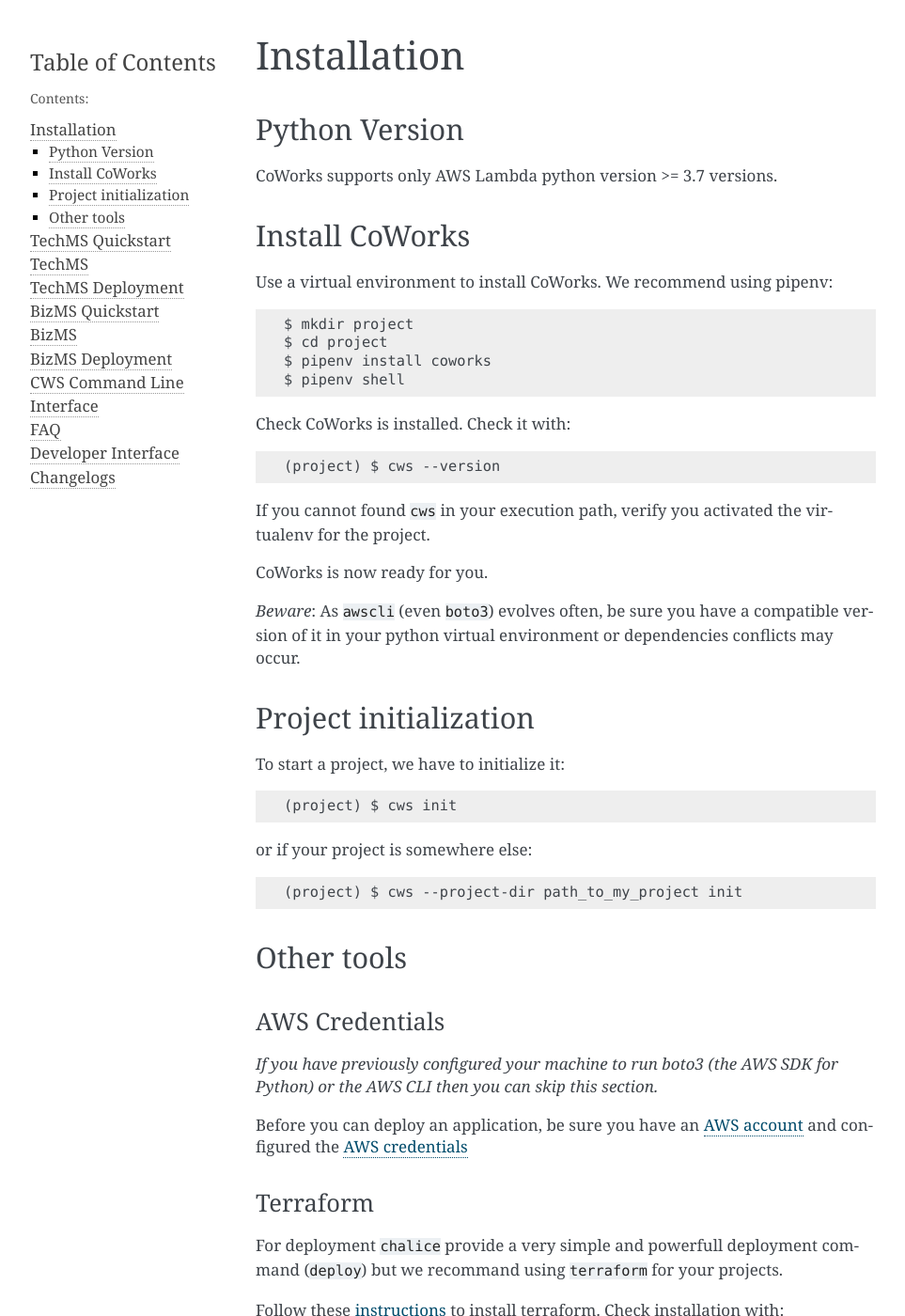
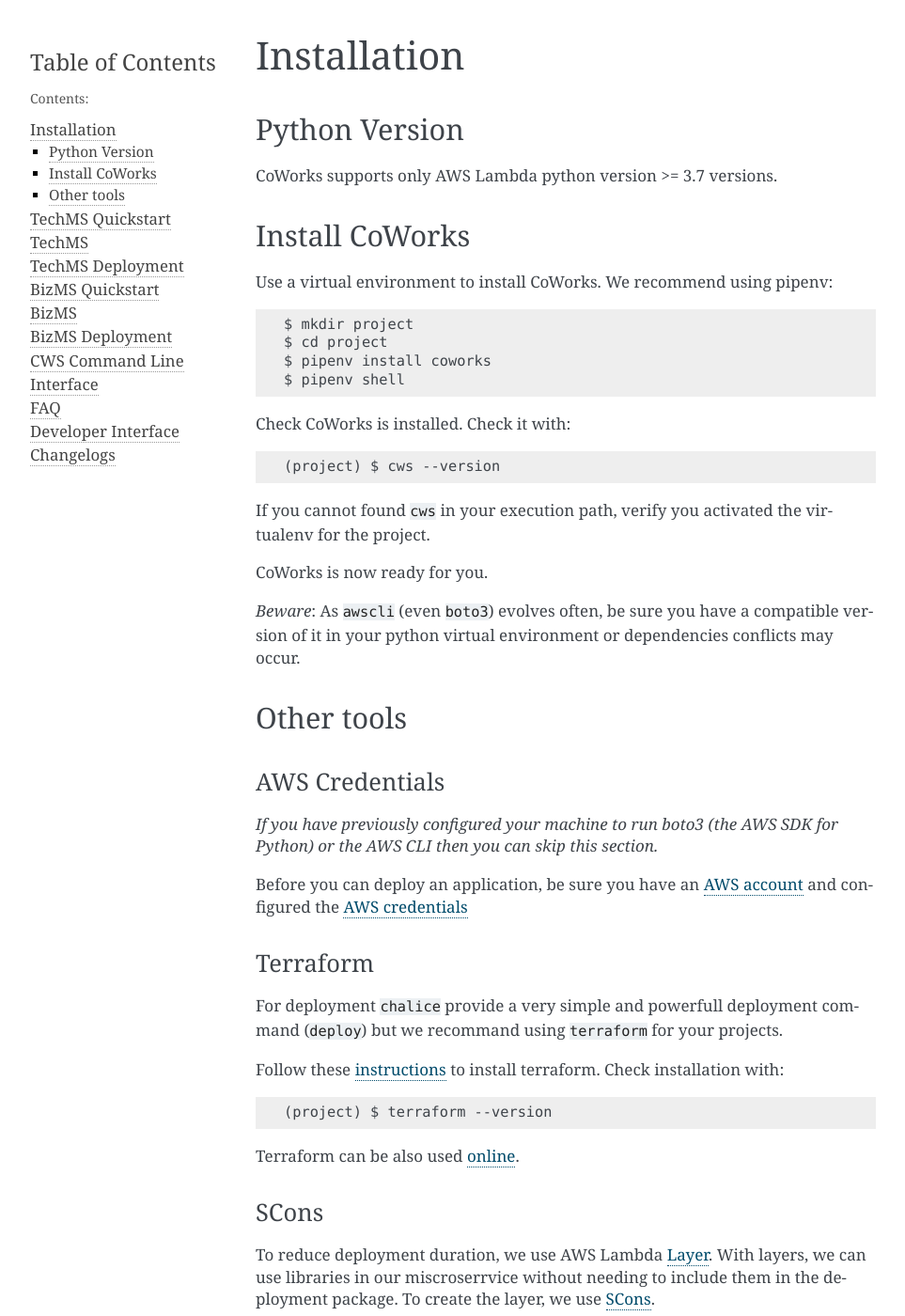
Before and after one commit to gdoumenc/coworks, a Sphinx documentation site: the page built from docs/installation.rst, in a window 1280 px wide and 1400 px high. Shown: the whole window at 94% size, without its empty margins (148-1111 px from the left). Built offline with Sphinx 7.4.7, drawn with Linux system fonts in a browser that asks for light colours.

```diff
--- a/docs/installation.rst
+++ b/docs/installation.rst
@@ -28,19 +28,6 @@
 
 *Beware*: As ``awscli`` (even ``boto3``) evolves often, be sure you have a compatible version of it in
 your python virtual environment or dependencies conflicts may occur.
-
-.. _coworks-init:
-
-Project initialization
-----------------------
-
-To start a project, we have to initialize it::
-
-	(project) $ cws init
-
-or if your project is somewhere else::
-
-	(project) $ cws --project-dir path_to_my_project init
 
 Other tools
 -----------
--- a/docs/tech_quickstart.rst
+++ b/docs/tech_quickstart.rst
@@ -27,11 +27,6 @@
 	(project) $ cws run
 	Serving on http://127.0.0.1:8000
 
-*Beware*:  If you get the following message::
-
-	FileNotFoundError: [Errno 2] No such file or directory: '.chalice/config.json'
-
-You haven't initialized the project, see :ref:`Project initialization <coworks-init>`:
 
 On another terminal enter::
 
@@ -146,6 +141,5 @@
 	Commands:
 	  export  Export microservice in other description languages.
 	  info    Information on a microservice.
-	  init    Init chalice configuration file.
 	  run     Run local server.
 	  update  Update biz microservice.
--- a/setup.py
+++ b/setup.py
@@ -1,5 +1,4 @@
 import os
-import sys
 
 from setuptools import setup, find_packages
 
```
Also changed, not shown: 3 other files.
